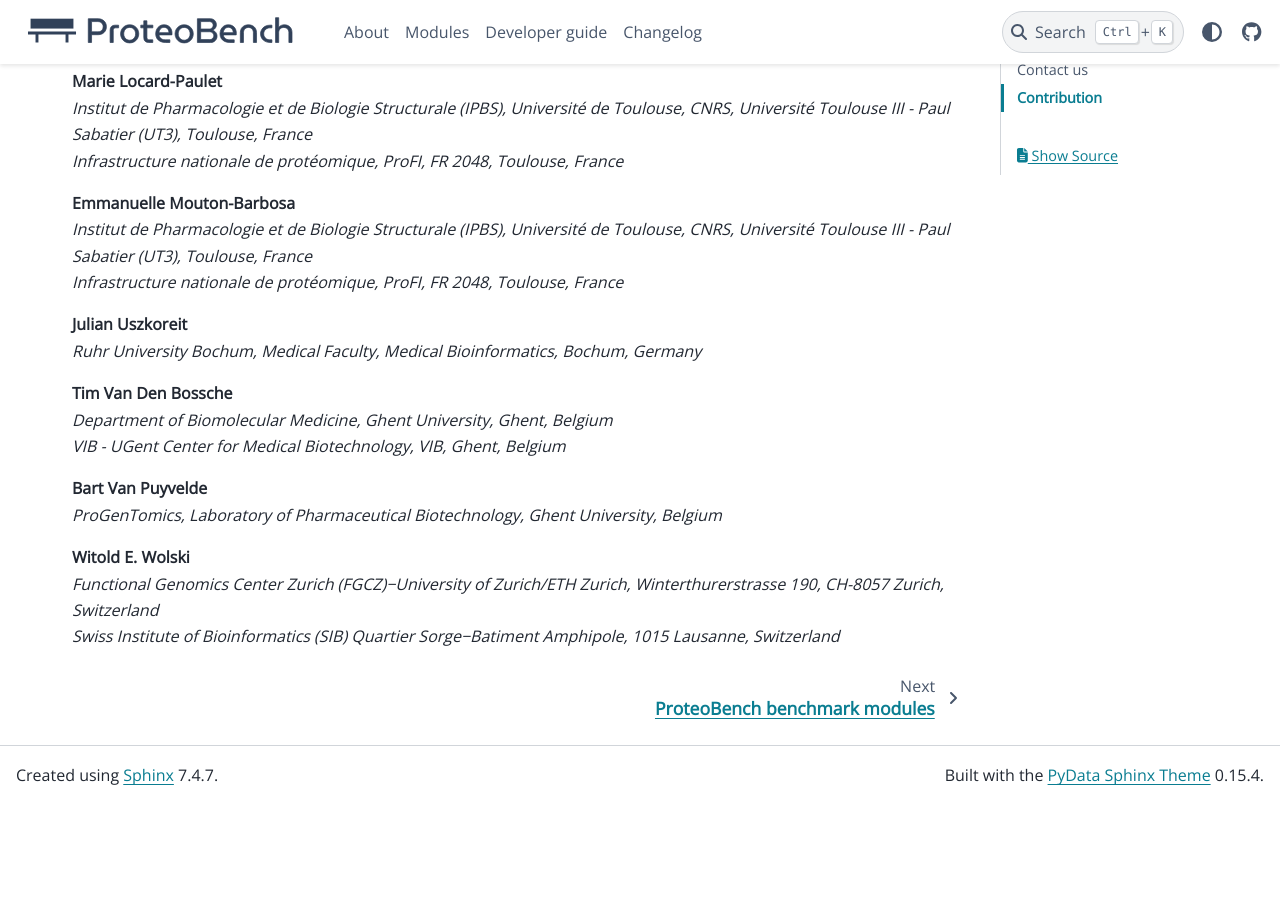
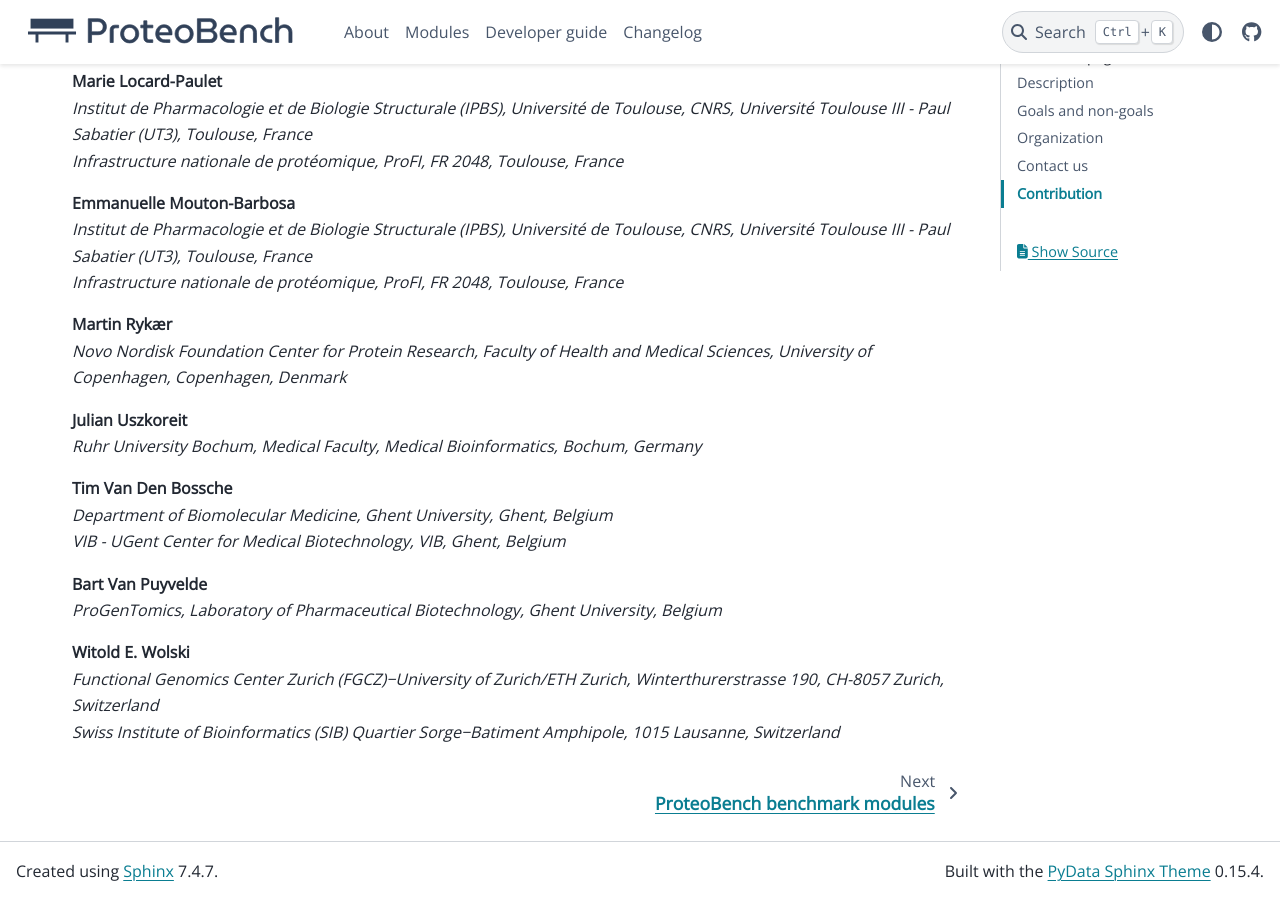
Before and after one commit to Proteobench/ProteoBench, a Sphinx documentation site: the page built from docs/index.rst, in a window 1280 px wide and 900 px high, scrolled down 1791 px. Built offline with Sphinx 7.4.7 and the PyData theme 0.15.4, drawn with Linux system fonts in a browser that asks for light colours; pages that are not in the unit, such as notebooks, are missing from menus; before the commit the page ends 2596 px from its top, so only the background shows below that.

Commit message:
Update index.rst

```diff
--- a/docs/index.rst
+++ b/docs/index.rst
@@ -95,6 +95,10 @@
     *Infrastructure nationale de protéomique, ProFI, FR 2048, Toulouse, France*
 
 .. line-block::
+    **Martin Rykær**
+    *Novo Nordisk Foundation Center for Protein Research, Faculty of Health and Medical Sciences, University of Copenhagen, Copenhagen, Denmark*
+
+.. line-block::
     **Julian Uszkoreit**
     *Ruhr University Bochum, Medical Faculty, Medical Bioinformatics, Bochum, Germany*
 
```
